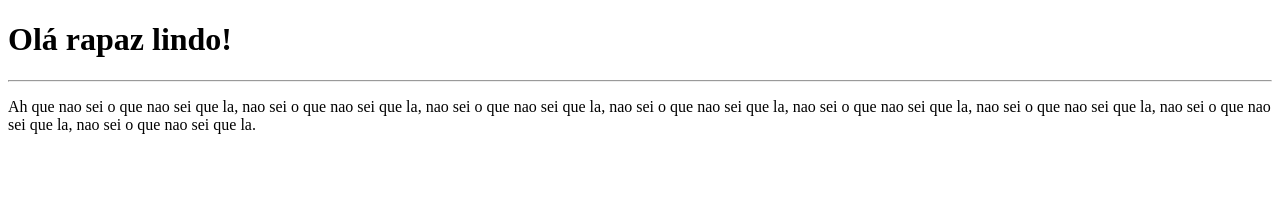
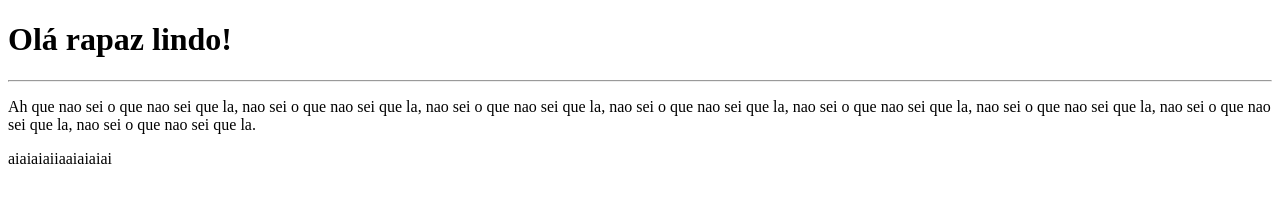
Before and after one commit to ElisaMachado/repositorio-teste, a plain HTML site: page site-exemplo/index.html in a window 1280 px wide. Drawn offline with Linux system fonts and the light colour scheme.

Commit message:
mudei hahahahahaaaaa

```diff
--- a/site-exemplo/index.html
+++ b/site-exemplo/index.html
@@ -9,5 +9,6 @@
     <h1>Olá rapaz lindo!</h1>
     <hr>
     <p>Ah que nao sei o que nao sei que la, nao sei o que nao sei que la, nao sei o que nao sei que la, nao sei o que nao sei que la, nao sei o que nao sei que la, nao sei o que nao sei que la, nao sei o que nao sei que la, nao sei o que nao sei que la. </p>
+    <p>aiaiaiaiiaaiaiaiai</p>
 </body>
 </html>
```
